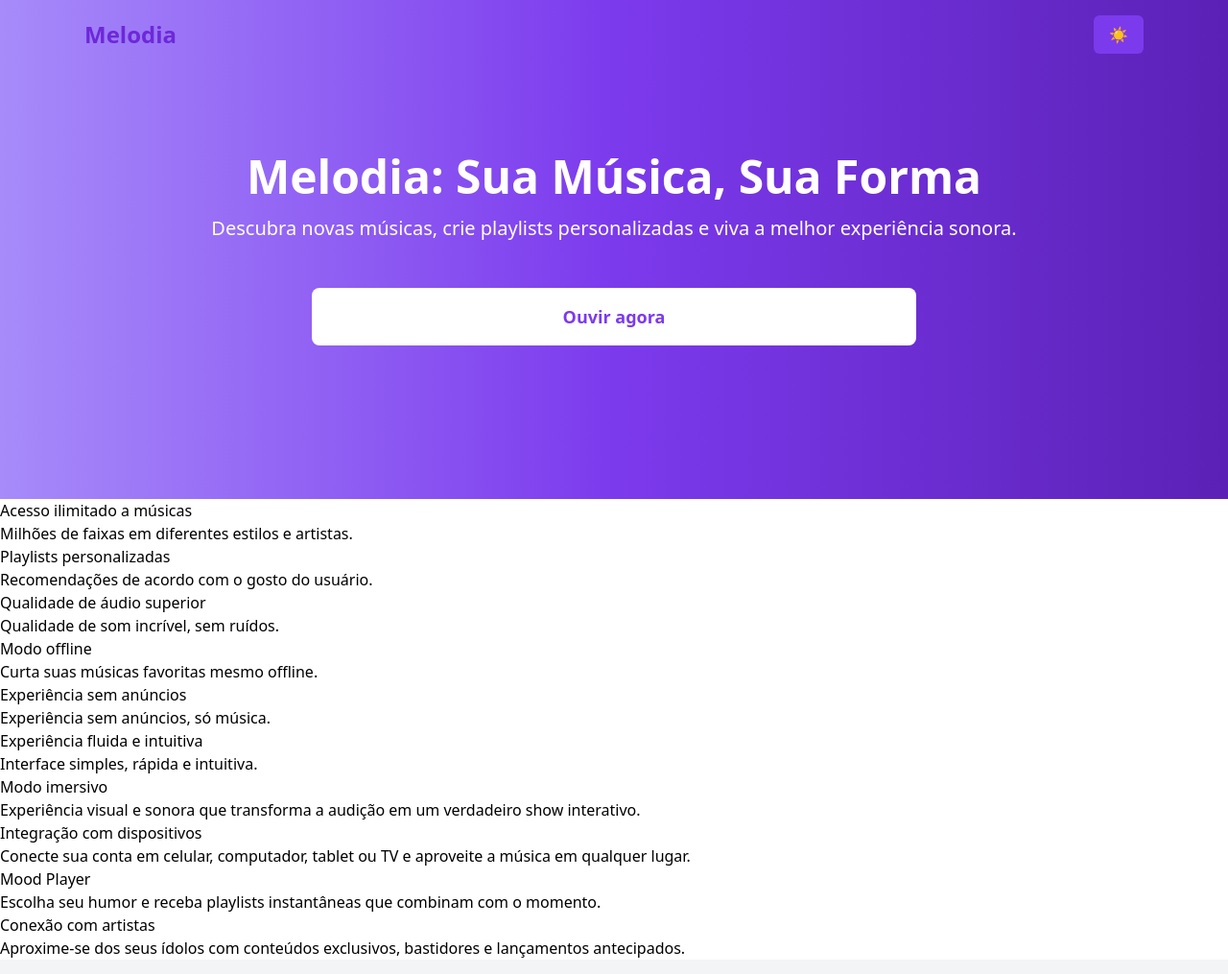
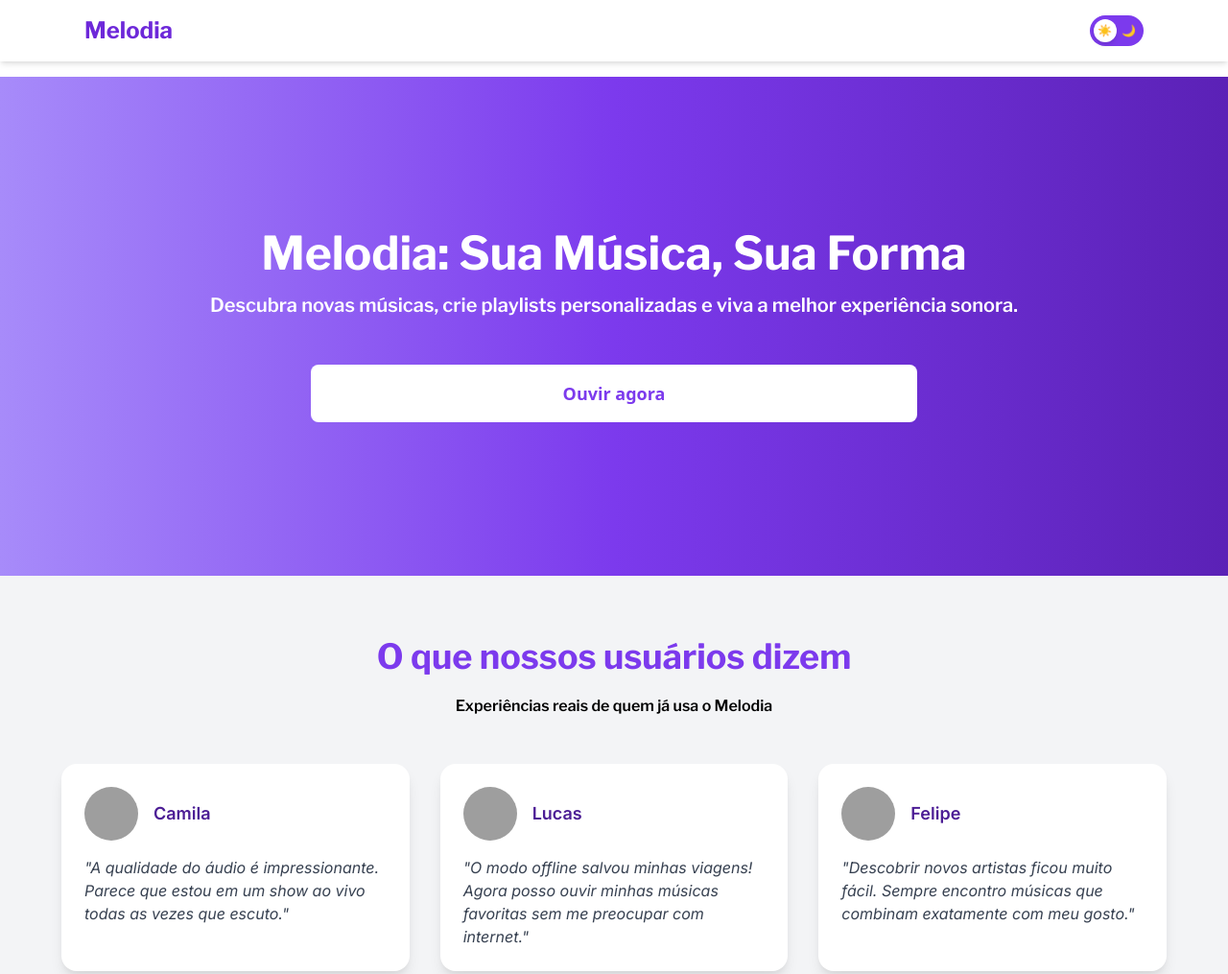
Before and after one commit to MariFranca/CP5-FrontEnd, a plain HTML site: page index.html in a window 1280 px wide. Shown: the top 1015 px of the page at 96% size. Drawn offline with nearby package versions, Linux system fonts and the light colour scheme; grey boxes are pictures that could not be loaded; a script that the page names is missing.

Commit message:
style: padronizando o código com ajustes de fontes e cores

```diff
--- a/index.html
+++ b/index.html
@@ -4,26 +4,40 @@
     <meta charset="UTF-8">
     <meta name="viewport" content="width=device-width, initial-scale=1.0">
     <title>Melodia</title>
+
     <link href="https://unpkg.com/tailwindcss@^2/dist/tailwind.min.css" rel="stylesheet">
+    <link rel="preconnect" href="https://fonts.googleapis.com">
+    <link rel="preconnect" href="https://fonts.gstatic.com" crossorigin>
+    <link href="https://fonts.googleapis.com/css2?family=Inter:ital,opsz,wght@0,14..32,100..900;1,14..32,100..900&family=Libre+Franklin:ital,wght@0,100..900;1,100..900&display=swap" rel="stylesheet">
+
+
     <script src="app.js"></script>
 
+    <link rel="stylesheet" href="style.css">
 </head>
-<body class="bg-white dark:bg-gray-900 transition-colors duration-500">
-    <header class="fixed top-0 left-0 w-full z-50 bg-white/70 backdrop-blur-md dark:bg-gray-900/70">
-        <div class="max-w-6xl mx-auto flex items-center justify-between w-full px-6 py-4">
+<body class="bg-white text-gray-900 dark:bg-gray-900 dark:text-white transition-colors duration-300">
+    <header class="fixed top-0 left-0 w-full bg-white/30 dark:bg-gray-900/30 backdrop-blur-md shadow-md z-50">
+        <div class=" max-w-6xl mx-auto flex items-center justify-between w-full px-6 py-4">
             <h1 class="text-purple-700 dark:text-white text-2xl font-bold">Melodia</h1>
-            <button id="" class="px-4 py-2 rounded-md bg-purple-600 text-white dark:bg-white dark:text-purple-600 transition-colors duration-300">
-                ☀️
-            </button>
+            <button id="theme-toggle"
+            type="button"
+            aria-pressed="false"
+            class="relative w-14 h-8 flex items-center bg-purple-600 dark:bg-purple-400 rounded-full p-1 transition-colors duration-300">
+                <span id="toggle-circle" class="absolute left-1 w-6 h-6 bg-white dark:bg-gray-900 rounded-full shadow-md"></span>
+                <span class="absolute left-2 text-xs text-yellow-300 select-none">☀️</span>
+                <span class="absolute right-2 text-xs text-gray-800 dark:text-white select-none">🌙</span>
+      </button>
+
+
         </div>
     </header>
 
-    <section class="relative bg-gradient-to-r from-purple-400 via-purple-600 to-purple-800 dark:from-gray-800 dark:via-gray-900 dark:to-black h-[50vh] flex items-center justify-center px-5 pt-40 pb-40">
+    <section class="relative bg-gradient-to-r from-purple-400 via-purple-600 to-purple-800 mt-20 dark:from-purple-800 dark:via-purple-900 dark:to-gray-900 h-[50vh] flex items-center justify-center px-5 pt-40 pb-40">
         <div class="max-w-5xl text-center text-white">
-            <h1 class="text-4xl md:text-5xl font-extrabold mb-4">
+            <h1 class="text-4xl md:text-5xl mb-4">
                 Melodia: Sua Música, Sua Forma
             </h1>
-            <h2 class="text-lg md:text-xl mb-12 font-poppins">
+            <h2 class="text-lg md:text-xl mb-12">
                 Descubra novas músicas, crie playlists personalizadas e viva a melhor experiência sonora.
             </h2>
             <button type="submit" class="w-3/4 bg-white text-purple-600 font-bold px-6 py-4 rounded-lg text-lg dark:bg-purple-600 dark:text-white">
@@ -32,7 +46,7 @@
         </div>
     </section>
 
-    <section>
+    <!-- <section>
         <div>
             <h3>Acesso ilimitado a músicas </h3>
             <p> Milhões de faixas em diferentes estilos e artistas.</p>
@@ -82,12 +96,12 @@
             <h3>Conexão com artistas</h3>
             <p>Aproxime-se dos seus ídolos com conteúdos exclusivos, bastidores e lançamentos antecipados.</p>
         </div>
-    </section>
+    </section> -->
 
 
     <section class="Depoimentos bg-gray-100 dark:bg-gray-900 py-16 px-6">
         <div class="max-w-6xl mx-auto text-center mb-12">
-            <h2 class="text-3xl md:text-4xl font-bold text-purple-900 dark:text-purple-300 font-poppins">
+            <h2 class="text-3xl md:text-4xl font-bold text-purple-600 dark:text-purple-300 ">
                 O que nossos usuários dizem
             </h2>
             <h2 class="text-black dark:text-gray-200 mt-5">Experiências reais de quem já usa o Melodia</h2>
@@ -130,17 +144,19 @@
         </div>
     </section>
 
-    <section class="Formulario">
-        <form action="#" method="POST" class="max-w-lg mx-auto bg-white p-6 rounded-lg shadow space-y-4">
-            <input type="text" placeholder="Digite seu nome" class="w-full p-3 border rounded-lg">
-            <input type="email" placeholder="Digite seu e-mail" required class="w-full p-3 border rounded-lg">
-            <textarea rows="4" placeholder="Escreva sua mensagem" class="w-full p-3 border rounded-lg"></textarea>
-            <button type="submit" class="w-full bg-indigo-600 text-white py-3 rounded-lg hover:bg-indigo-700 transition">Enviar</button>
+   <section class="Formulario bg-gray-100 dark:bg-gray-800">
+        <form action="#" method="POST" class="max-w-lg mx-auto bg-white dark:bg-gray-800 p-6 rounded-lg shadow space-y-4">
+            <h2 class="text-2xl font-bold text-purple-600 dark:text-purple-300 mb-6 text-center">
+            Entre em contato conosco
+            </h2>
+            <input type="text" placeholder="Digite seu nome" class="w-full p-3 border border-gray-300 dark:border-gray-600 rounded-lg bg-white dark:bg-gray-700 text-black dark:text-gray-100">
+            <input type="email" placeholder="Digite seu e-mail" required class="w-full p-3 border border-gray-300 dark:border-gray-600 rounded-lg bg-white dark:bg-gray-700 text-black dark:text-gray-100">
+            <textarea rows="4" placeholder="Escreva sua mensagem" class="w-full p-3 border border-gray-300 dark:border-gray-600 rounded-lg bg-white dark:bg-gray-700 text-black dark:text-gray-100"></textarea>
+            <button type="submit" class="w-full bg-purple-600 dark:bg-purple-300 text-white py-3 rounded-lg hover:bg-indigo-700 dark:hover:bg-indigo-900 transition">Enviar</button>
         </form>
-    </div>
-  </section>
+    </section>
 
-    <footer class="bg-indigo-700 text-white py-6 mt-12">
+    <footer class="bg-gradient-to-r from-purple-400 via-purple-600 to-purple-800 dark:from-purple-800 dark:via-purple-900 dark:to-gray-900 text-white py-6 mt-12">
         <div class="max-w-6xl mx-auto px-6 flex flex-col md:flex-row justify-between items-center">
             <p class="text-sm">© 2025 Melodia - Todos os direitos reservados</p>
             <div class="flex space-x-6 mt-4 md:mt-0">
@@ -152,5 +168,7 @@
         </div>
     </footer>
 
+    <!-- <script src="https://cdn.tailwindcss.com"></script> -->
+
 </body>
 </html>
--- /dev/null
+++ b/style.css
@@ -0,0 +1,20 @@
+h1 {
+    font-family: "Libre Franklin", sans-serif;
+    font-optical-sizing: auto;
+    font-weight: 700;
+    font-style: normal;
+}
+
+h2 {
+    font-family: "Libre Franklin", sans-serif;
+    font-optical-sizing: auto;
+    font-weight: 600;
+    font-style: normal;
+}
+
+p, h3 {
+    font-family: "Inter", sans-serif;
+    font-optical-sizing: auto;
+    font-weight: 400;
+    font-style: normal;
+}
```
Also changed, not shown: Imagem-inicio.png (deleted), tailwind.config.js (deleted).
